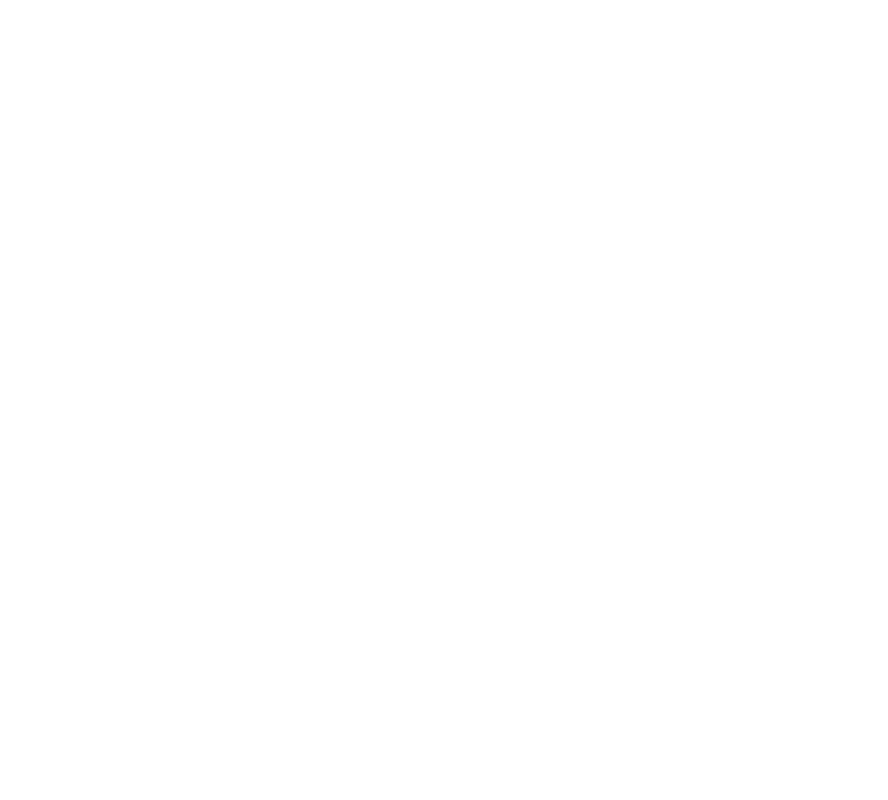
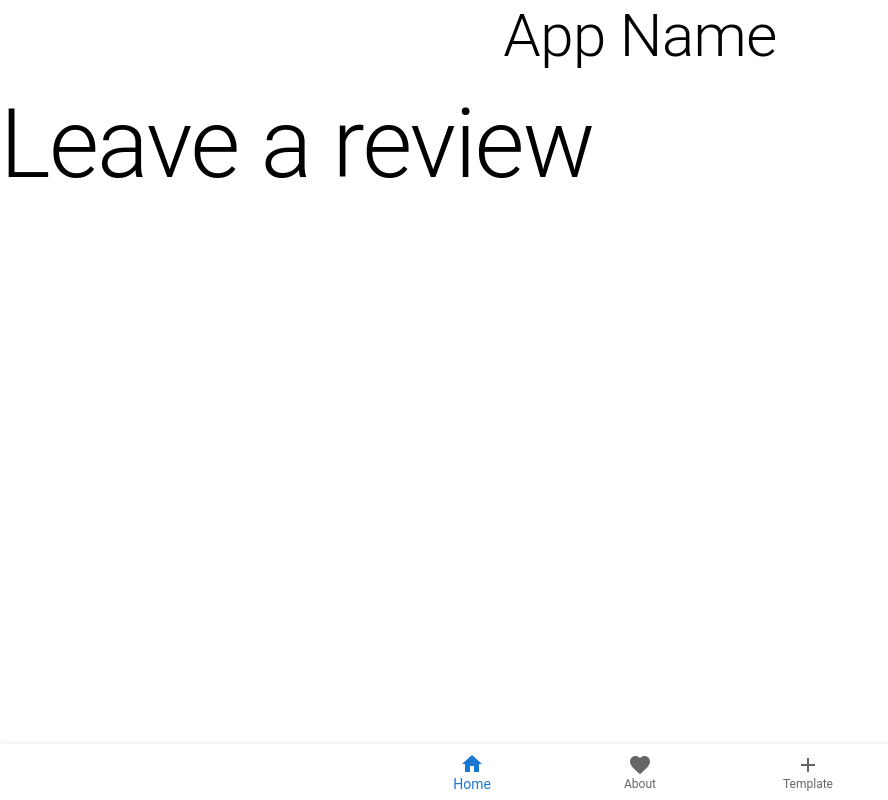
Before and after one commit to agiledev-students-spring2023/final-project-restaurant-item-rating-project, a React (Create React App) app in the folder front-end/: page /dishreview in a window 1280 px wide. Before the commit this address had no page. Shown: the whole page, without its empty margins (0-888 px from the left). Built offline with nearby package versions, Linux system fonts and the light colour scheme.

Commit message:
dishreview page

```diff
--- a/front-end/src/Router.js
+++ b/front-end/src/Router.js
@@ -1,18 +1,22 @@
 import { BrowserRouter, Route, Routes } from 'react-router-dom';
 
-import { Template } from './components/Template';
+// import { Template } from './components/Template';
 import { Layout } from './components/Layout';
 import { Home } from './components/Home';
-
+import { DishReview } from './components/DishReview';
 function MyRoutes() {
   return (
     <BrowserRouter>
       <Routes>
         <Route path="/" element={<Layout />}>
           <Route index element={<Home />} />
-          <Route
+          {/* <Route
             path="/template"
             element={<Template />}
+          />  */}
+          <Route
+            path="/dishreview"
+            element={<DishReview />}
           />
 
         </Route>
--- a/front-end/src/components/dishreview.js
+++ b/front-end/src/components/dishreview.js
@@ -0,0 +1,29 @@
+import { Box, Typography } from "@mui/material";
+
+function Title(props) {
+  return (
+    <Typography
+    variant="h1"
+  >
+    {props.title}
+  </Typography>
+  )
+}
+
+
+export function DishReview() {
+
+  // const bodyText = "This is some body text!";
+
+  return (
+    <Box>
+      <Title title="Leave a review" />
+      <Typography
+        variant="body1"
+      >
+        {/* {bodyText} */}
+
+      </Typography>
+    </Box>
+  );
+}
```
